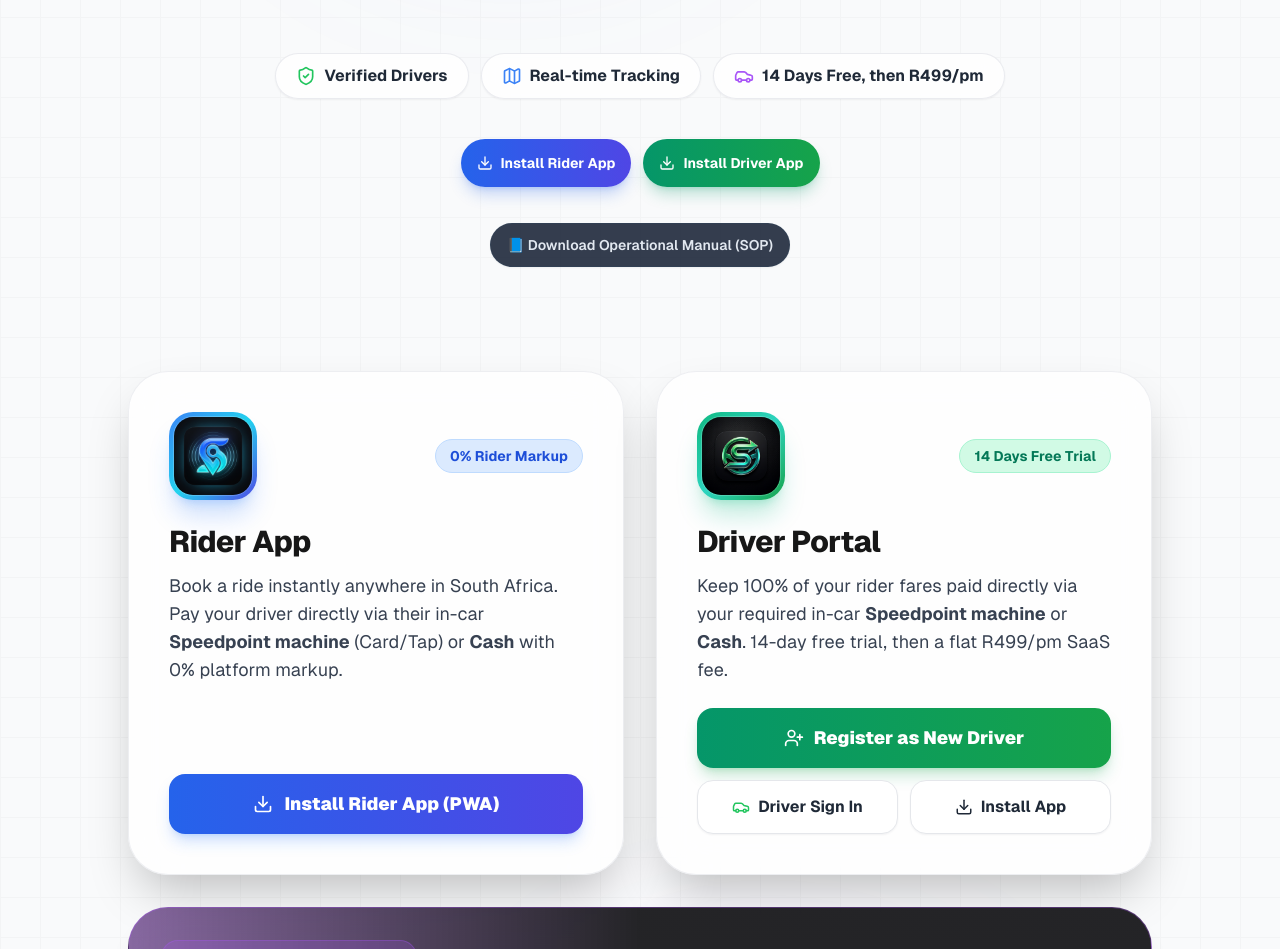
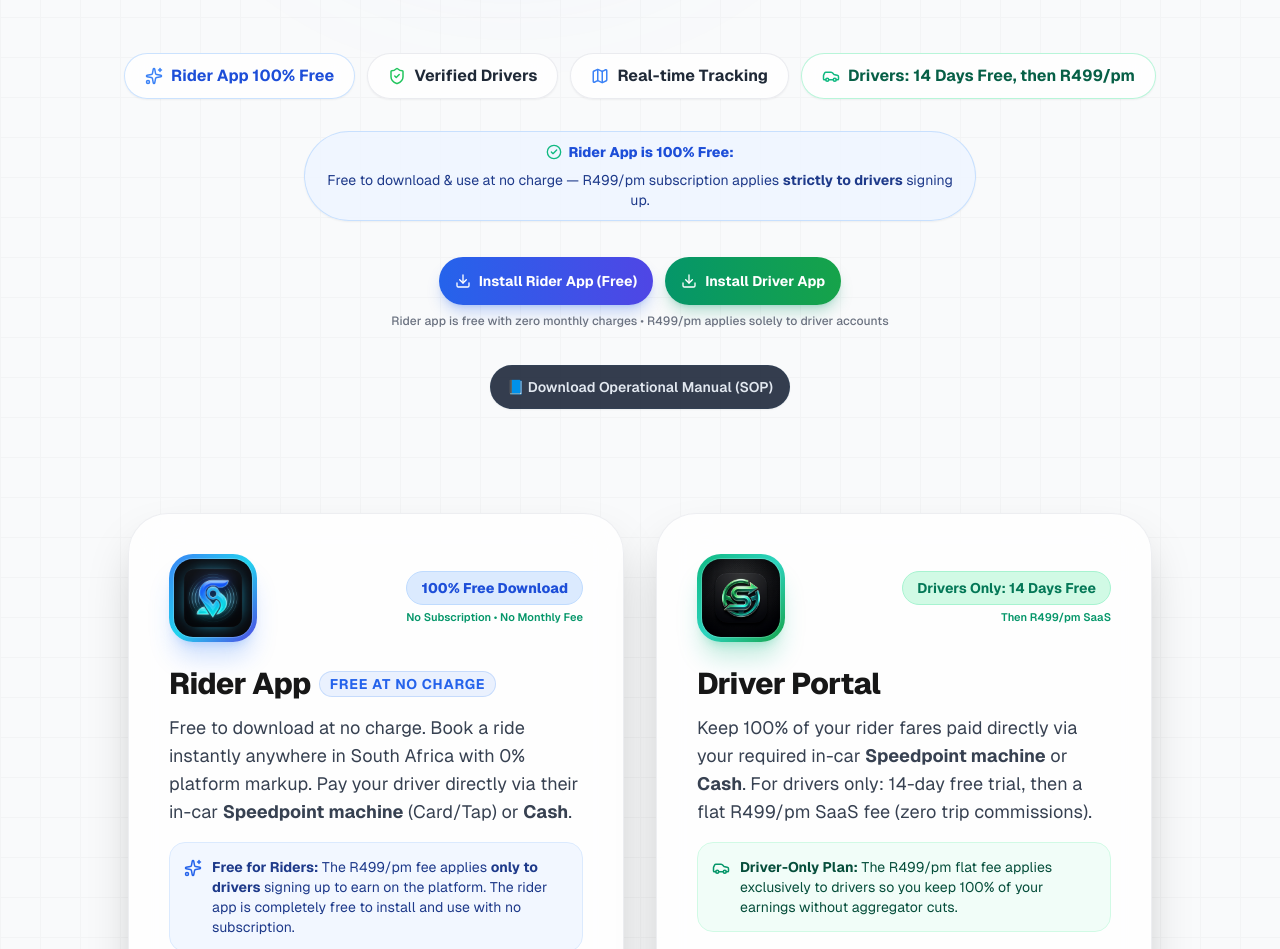
Before and after one commit to allanboraine-dev/Solo, a Next.js app: page / in a window 1280 px wide. Shown: the part 583-1532 px from the top of the page. Built offline with nearby package versions, Linux system fonts and the light colour scheme.

Commit message:
Clarify on landing page that Rider app is 100% free and R499/pm applies only to drivers

```diff
--- a/src/app/page.tsx
+++ b/src/app/page.tsx
@@ -1,7 +1,7 @@
 "use client"
 
 import Link from "next/link";
-import { Car, Map, ShieldCheck, Download, UserPlus, Building2, ArrowUpRight } from "lucide-react";
+import { Car, Map, ShieldCheck, Download, UserPlus, Building2, ArrowUpRight, Sparkles, CheckCircle2 } from "lucide-react";
 import { usePWA } from "@/lib/PWAContext";
 
 export default function Home() {
@@ -41,20 +41,39 @@ export default function Home() {
           </p>
 
           <div className="flex flex-wrap justify-center gap-2.5 sm:gap-3 pt-2 sm:pt-4 text-sm sm:text-base font-bold text-gray-800 dark:text-gray-200">
-            <div className="flex items-center gap-2 bg-white/80 dark:bg-zinc-900/80 backdrop-blur-md px-4 sm:px-5 py-2.5 rounded-full border border-gray-200/80 dark:border-white/10 shadow-sm"><ShieldCheck size={20} className="text-green-500 shrink-0"/> Verified Drivers</div>
-            <div className="flex items-center gap-2 bg-white/80 dark:bg-zinc-900/80 backdrop-blur-md px-4 sm:px-5 py-2.5 rounded-full border border-gray-200/80 dark:border-white/10 shadow-sm"><Map size={20} className="text-blue-500 shrink-0"/> Real-time Tracking</div>
-            <div className="flex items-center gap-2 bg-white/80 dark:bg-zinc-900/80 backdrop-blur-md px-4 sm:px-5 py-2.5 rounded-full border border-gray-200/80 dark:border-white/10 shadow-sm"><Car size={20} className="text-purple-500 shrink-0"/> 14 Days Free, then R499/pm</div>
+            <div className="flex items-center gap-2 bg-white/80 dark:bg-zinc-900/80 backdrop-blur-md px-4 sm:px-5 py-2.5 rounded-full border border-blue-200/80 dark:border-blue-500/30 text-blue-700 dark:text-blue-300 shadow-sm">
+              <Sparkles size={18} className="text-blue-500 shrink-0"/> Rider App 100% Free
+            </div>
+            <div className="flex items-center gap-2 bg-white/80 dark:bg-zinc-900/80 backdrop-blur-md px-4 sm:px-5 py-2.5 rounded-full border border-gray-200/80 dark:border-white/10 shadow-sm">
+              <ShieldCheck size={18} className="text-green-500 shrink-0"/> Verified Drivers
+            </div>
+            <div className="flex items-center gap-2 bg-white/80 dark:bg-zinc-900/80 backdrop-blur-md px-4 sm:px-5 py-2.5 rounded-full border border-gray-200/80 dark:border-white/10 shadow-sm">
+              <Map size={18} className="text-blue-500 shrink-0"/> Real-time Tracking
+            </div>
+            <div className="flex items-center gap-2 bg-white/80 dark:bg-zinc-900/80 backdrop-blur-md px-4 sm:px-5 py-2.5 rounded-full border border-emerald-200/80 dark:border-emerald-500/30 text-emerald-800 dark:text-emerald-300 shadow-sm">
+              <Car size={18} className="text-emerald-500 shrink-0"/> Drivers: 14 Days Free, then R499/pm
+            </div>
+          </div>
+
+          {/* Pricing distinction notice */}
+          <div className="inline-flex flex-wrap items-center justify-center gap-2 px-4 sm:px-5 py-2 sm:py-2.5 rounded-full bg-blue-50/90 dark:bg-blue-950/60 border border-blue-200/80 dark:border-blue-800/60 text-xs sm:text-sm text-blue-900 dark:text-blue-200 max-w-2xl mx-auto shadow-sm">
+            <span className="font-extrabold text-blue-700 dark:text-blue-300 flex items-center gap-1.5">
+              <CheckCircle2 size={16} className="shrink-0 text-emerald-500" />
+              Rider App is 100% Free:
+            </span>
+            <span>Free to download &amp; use at no charge — R499/pm subscription applies <strong>strictly to drivers</strong> signing up.</span>
           </div>
 
           {!isStandalone && (
-            <div className="grid grid-cols-2 sm:flex sm:flex-wrap justify-center gap-2.5 sm:gap-3 pt-2 max-w-md sm:max-w-none mx-auto">
+            <div className="space-y-2 pt-1">
+              <div className="grid grid-cols-2 sm:flex sm:flex-wrap justify-center gap-2.5 sm:gap-3 max-w-md sm:max-w-none mx-auto">
                 <button
                   type="button"
                   onClick={() => installApp('rider')}
                   className="px-4 py-3 min-h-[48px] rounded-2xl sm:rounded-full bg-gradient-to-r from-blue-600 to-indigo-600 hover:from-blue-500 hover:to-indigo-500 text-white font-bold text-xs sm:text-sm transition flex items-center justify-center gap-2 shadow-lg shadow-blue-600/25 active:scale-95"
                 >
                   <Download size={16} className="shrink-0" />
-                <span>Install Rider App</span>
+                  <span>Install Rider App (Free)</span>
                 </button>
                 <button
                   type="button"
@@ -64,6 +83,10 @@ export default function Home() {
                   <Download size={16} className="shrink-0" />
                   <span>Install Driver App</span>
                 </button>
+              </div>
+              <p className="text-xs text-gray-500 dark:text-gray-400 font-medium">
+                Rider app is free with zero monthly charges • R499/pm applies solely to driver accounts
+              </p>
             </div>
           )}
 
@@ -86,24 +109,41 @@ export default function Home() {
                     className="w-16 h-16 sm:w-18 sm:h-18 lg:w-20 lg:h-20 rounded-[1.25rem] object-cover border border-white/20"
                   />
                 </div>
-                <span className="text-xs sm:text-sm font-bold text-blue-700 dark:text-blue-300 bg-blue-100 dark:bg-blue-950/70 border border-blue-200 dark:border-blue-800/60 px-3.5 py-1.5 rounded-full">
-                  0% Rider Markup
+                <div className="flex flex-col items-end gap-1 text-right">
+                  <span className="text-xs sm:text-sm font-extrabold text-blue-700 dark:text-blue-300 bg-blue-100 dark:bg-blue-950/70 border border-blue-200 dark:border-blue-800/60 px-3.5 py-1.5 rounded-full">
+                    100% Free Download
+                  </span>
+                  <span className="text-[11px] font-semibold text-emerald-600 dark:text-emerald-400">
+                    No Subscription • No Monthly Fee
                   </span>
                 </div>
-              <h2 className="text-2xl sm:text-3xl font-extrabold mb-2.5 sm:mb-3 tracking-tight">Rider App</h2>
+              </div>
+              <h2 className="text-2xl sm:text-3xl font-extrabold mb-2.5 sm:mb-3 tracking-tight flex items-center gap-2">
+                <span>Rider App</span>
+                <span className="text-xs sm:text-sm font-bold uppercase tracking-wider text-blue-600 dark:text-blue-400 bg-blue-500/10 px-2.5 py-0.5 rounded-full border border-blue-500/20">
+                  Free at no charge
+                </span>
+              </h2>
               <p className="text-gray-700 dark:text-gray-300 text-base sm:text-lg leading-relaxed font-normal">
-                Book a ride instantly anywhere in South Africa. Pay your driver directly via their in-car <strong>Speedpoint machine</strong> (Card/Tap) or <strong>Cash</strong> with 0% platform markup.
+                Free to download at no charge. Book a ride instantly anywhere in South Africa with 0% platform markup. Pay your driver directly via their in-car <strong>Speedpoint machine</strong> (Card/Tap) or <strong>Cash</strong>.
               </p>
+
+              <div className="mt-4 p-3.5 rounded-2xl bg-blue-50/80 dark:bg-blue-950/40 border border-blue-100 dark:border-blue-900/40 text-xs sm:text-sm text-blue-900 dark:text-blue-200 flex items-start gap-2.5">
+                <Sparkles size={18} className="text-blue-600 dark:text-blue-400 shrink-0 mt-0.5" />
+                <span>
+                  <strong>Free for Riders:</strong> The R499/pm fee applies <strong>only to drivers</strong> signing up to earn on the platform. The rider app is completely free to install and use with no subscription.
+                </span>
+              </div>
             </div>
 
-            <div className="mt-auto">
+            <div className="mt-auto space-y-2.5">
               {isStandalone ? (
                 <Link
                   href="/rider"
                   className="flex items-center justify-center gap-3 w-full py-4 min-h-[54px] bg-gradient-to-r from-blue-600 to-indigo-600 hover:from-blue-500 hover:to-indigo-500 text-white font-black rounded-2xl shadow-lg shadow-blue-500/25 active:scale-95 transition-all text-base sm:text-lg"
                 >
                   <img src="/rider-icon-192.png" alt="" className="w-6 h-6 rounded-md object-cover border border-white/30" />
-                  <span>Open Rider App</span>
+                  <span>Open Rider App (100% Free)</span>
                 </Link>
               ) : (
                 <button
@@ -115,6 +155,9 @@ export default function Home() {
                   <span>Install Rider App (PWA)</span>
                 </button>
               )}
+              <div className="text-center font-bold text-xs sm:text-sm text-blue-700 dark:text-blue-300 bg-blue-50/90 dark:bg-blue-950/60 py-2 px-3 rounded-xl border border-blue-200/60 dark:border-blue-800/40">
+                100% Free to Download at No Charge • No Monthly Fee
+              </div>
             </div>
           </div>
 
@@ -129,14 +172,26 @@ export default function Home() {
                     className="w-16 h-16 sm:w-18 sm:h-18 lg:w-20 lg:h-20 rounded-[1.25rem] object-cover border border-white/20"
                   />
                 </div>
+                <div className="flex flex-col items-end gap-1 text-right">
                   <span className="text-xs sm:text-sm font-bold text-emerald-700 dark:text-emerald-300 bg-emerald-100 dark:bg-emerald-950/70 border border-emerald-200 dark:border-emerald-800/60 px-3.5 py-1.5 rounded-full">
-                  14 Days Free Trial
+                    Drivers Only: 14 Days Free
                   </span>
+                  <span className="text-[11px] font-semibold text-emerald-600 dark:text-emerald-400">
+                    Then R499/pm SaaS
+                  </span>
+                </div>
               </div>
               <h2 className="text-2xl sm:text-3xl font-extrabold mb-2.5 sm:mb-3 tracking-tight">Driver Portal</h2>
               <p className="text-gray-700 dark:text-gray-300 text-base sm:text-lg leading-relaxed font-normal">
-                Keep 100% of your rider fares paid directly via your required in-car <strong>Speedpoint machine</strong> or <strong>Cash</strong>. 14-day free trial, then a flat R499/pm SaaS fee.
+                Keep 100% of your rider fares paid directly via your required in-car <strong>Speedpoint machine</strong> or <strong>Cash</strong>. For drivers only: 14-day free trial, then a flat R499/pm SaaS fee (zero trip commissions).
               </p>
+
+              <div className="mt-4 p-3.5 rounded-2xl bg-emerald-50/70 dark:bg-emerald-950/40 border border-emerald-100 dark:border-emerald-900/40 text-xs sm:text-sm text-emerald-900 dark:text-emerald-200 flex items-start gap-2.5">
+                <Car size={18} className="text-emerald-600 dark:text-emerald-400 shrink-0 mt-0.5" />
+                <span>
+                  <strong>Driver-Only Plan:</strong> The R499/pm flat fee applies exclusively to drivers so you keep 100% of your earnings without aggregator cuts.
+                </span>
+              </div>
             </div>
 
             <div className="mt-auto space-y-3">
```
Lines whose indentation alone changed are shown as unchanged.
